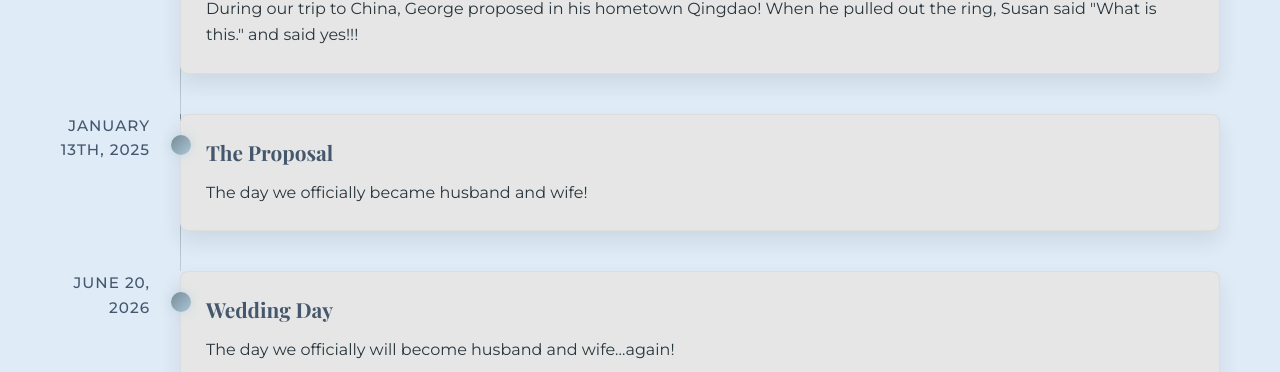
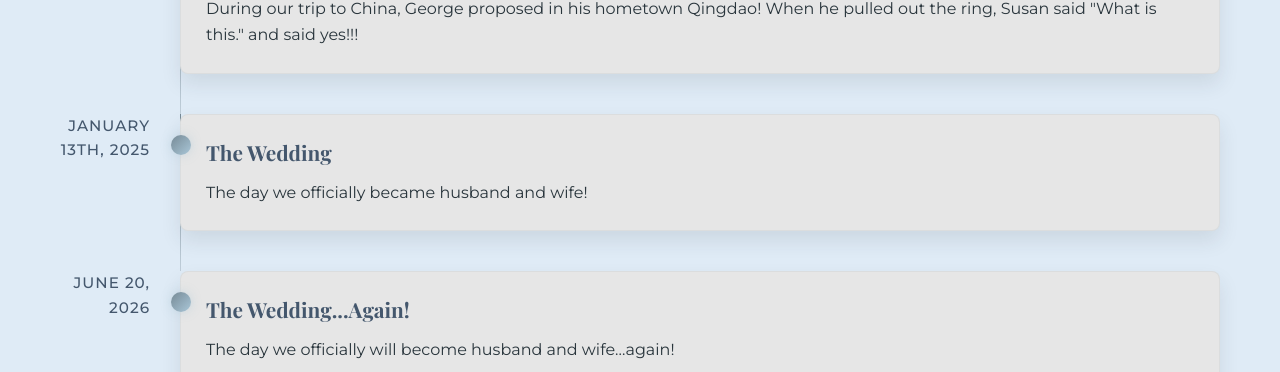
Before and after one commit to georgejiang97/susanandgeorgeweddingwebsite, a React (Create React App) app: page / in a window 1280 px wide. Shown: the part 2552-2924 px from the top of the page. Built offline with nearby package versions, Linux system fonts and the light colour scheme.

Commit message:
fix title

```diff
--- a/src/components/About.tsx
+++ b/src/components/About.tsx
@@ -81,7 +81,7 @@ const About: React.FC = () => {
           <div className="timeline-item">
             <div className="timeline-date">January 13th, 2025</div>
             <div className="timeline-content">
-              <h3>The Proposal</h3>
+              <h3>The Wedding</h3>
               <p>The day we officially became husband and wife!
               </p>
             </div>
@@ -90,7 +90,7 @@ const About: React.FC = () => {
           <div className="timeline-item">
             <div className="timeline-date">{formattedWeddingDate}</div>
             <div className="timeline-content">
-              <h3>Wedding Day</h3>
+              <h3>The Wedding...Again!</h3>
               <p>The day we officially will become husband and wife...again!</p>
             </div>
           </div>
```
